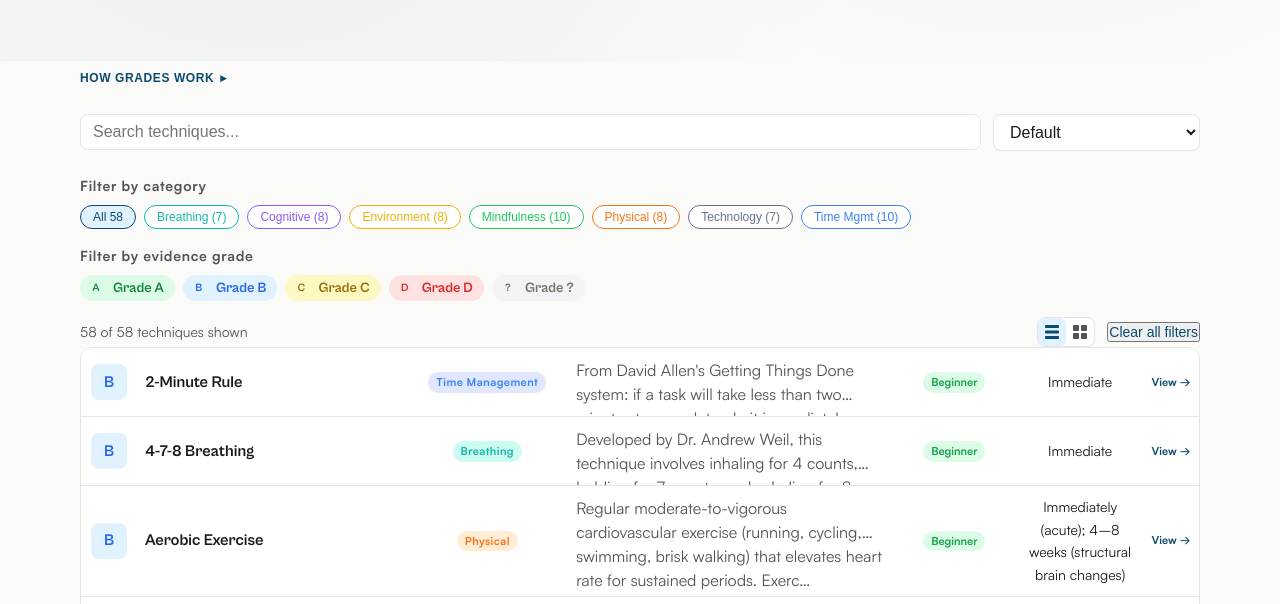
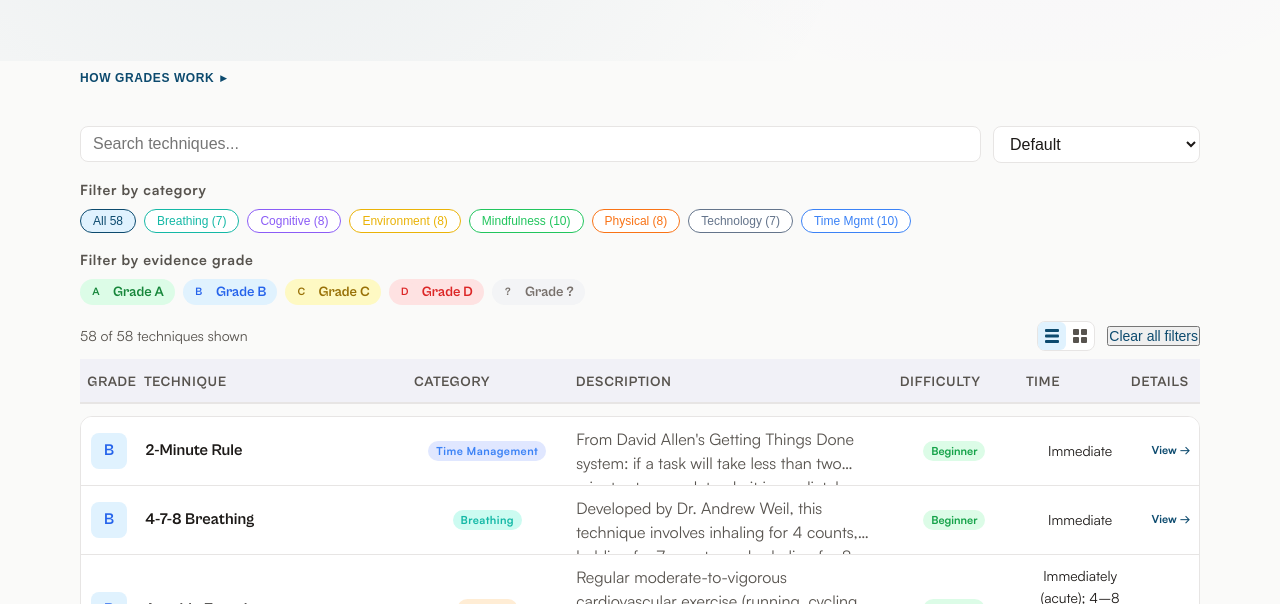
Before and after one commit to cleaver/focushacking, an Astro site: page / in a window 1280 px wide. Shown: the part 683-1287 px from the top of the page. Built offline with nearby package versions, Linux system fonts and the light colour scheme; Astro itself is replaced by a stand-in of ours.

Commit message:
feat: implement sticky controls and list header for improved technique filtering and display

```diff
--- a/src/pages/index.astro
+++ b/src/pages/index.astro
@@ -83,17 +83,20 @@ const jsonData = JSON.stringify(
       <div class="hero-stats">
         <div class="stat">
           <span class="stat-num">{all.length}</span><span class="stat-label"
-            >Techniques</span>
+            >Techniques</span
+          >
         </div>
         <div class="stat-divider"></div>
         <div class="stat">
           <span class="stat-num">{categories.length}</span><span
-            class="stat-label">Categories</span>
+            class="stat-label">Categories</span
+          >
         </div>
         <div class="stat-divider"></div>
         <div class="stat">
           <span class="stat-num">A–D</span><span class="stat-label"
-            >Evidence Grades</span>
+            >Evidence Grades</span
+          >
         </div>
         <div class="stat-divider"></div>
         <div class="stat">
@@ -135,8 +138,9 @@ const jsonData = JSON.stringify(
     </div>
   </div>
 
+  <div class="controls-sticky">
     <!-- Search + Controls -->
-  <div class="mb-6 flex flex-wrap items-center gap-3">
+    <div class="flex flex-wrap items-center gap-3">
       <input
         id="search"
         type="search"
@@ -161,7 +165,9 @@ const jsonData = JSON.stringify(
     </div>
 
     <!-- Filter pills -->
-  <div class="mb-2 text-xs font-semibold uppercase tracking-wider text-muted">
+    <div
+      class="mt-4 mb-2 text-xs font-semibold uppercase tracking-wider text-muted"
+    >
       Filter by category
     </div>
     <div class="mb-4 flex flex-wrap gap-2" id="category-filters">
@@ -196,7 +202,8 @@ const jsonData = JSON.stringify(
     </div>
 
     <div class="mb-4 flex flex-wrap gap-2" id="grade-filters">
-    {grades.map((g) => {
+      {
+        grades.map((g) => {
           return (
             <button
               type="button"
@@ -209,21 +216,64 @@ const jsonData = JSON.stringify(
               Grade {g}
             </button>
           );
-    })}
+        })
+      }
     </div>
 
     <!-- Results info + controls -->
-  <div class="mb-3 flex flex-wrap items-center justify-between gap-2">
+    <div class="flex flex-wrap items-center justify-between gap-2">
       <div id="result-count" class="text-xs text-muted">
         {all.length} of {all.length} techniques shown
       </div>
       <div class="flex items-center gap-3">
-      <div class="flex items-center gap-0 rounded-lg border border-default p-0.5 bg-surface" role="group" aria-label="View mode">
-        <button id="view-list" type="button" class="view-toggle-btn active" aria-pressed="true" aria-label="List view">
-          <svg width="16" height="16" viewBox="0 0 16 16" fill="currentColor" aria-hidden="true"><rect x="1" y="1" width="14" height="3" rx="1"/><rect x="1" y="6.5" width="14" height="3" rx="1"/><rect x="1" y="12" width="14" height="3" rx="1"/></svg>
+        <div
+          class="flex items-center gap-0 rounded-lg border border-default p-0.5 bg-surface"
+          role="group"
+          aria-label="View mode"
+        >
+          <button
+            id="view-list"
+            type="button"
+            class="view-toggle-btn active"
+            aria-pressed="true"
+            aria-label="List view"
+          >
+            <svg
+              width="16"
+              height="16"
+              viewBox="0 0 16 16"
+              fill="currentColor"
+              aria-hidden="true"
+              ><rect x="1" y="1" width="14" height="3" rx="1"></rect><rect
+                x="1"
+                y="6.5"
+                width="14"
+                height="3"
+                rx="1"></rect><rect x="1" y="12" width="14" height="3" rx="1"
+              ></rect></svg
+            >
           </button>
-        <button id="view-grid" type="button" class="view-toggle-btn" aria-pressed="false" aria-label="Grid view">
-          <svg width="16" height="16" viewBox="0 0 16 16" fill="currentColor" aria-hidden="true"><rect x="1" y="1" width="6" height="6" rx="1"/><rect x="9" y="1" width="6" height="6" rx="1"/><rect x="1" y="9" width="6" height="6" rx="1"/><rect x="9" y="9" width="6" height="6" rx="1"/></svg>
+          <button
+            id="view-grid"
+            type="button"
+            class="view-toggle-btn"
+            aria-pressed="false"
+            aria-label="Grid view"
+          >
+            <svg
+              width="16"
+              height="16"
+              viewBox="0 0 16 16"
+              fill="currentColor"
+              aria-hidden="true"
+              ><rect x="1" y="1" width="6" height="6" rx="1"></rect><rect
+                x="9"
+                y="1"
+                width="6"
+                height="6"
+                rx="1"></rect><rect x="1" y="9" width="6" height="6" rx="1"
+              ></rect><rect x="9" y="9" width="6" height="6" rx="1"></rect></svg
+            >
           </button>
         </div>
         <button
@@ -237,8 +287,20 @@ const jsonData = JSON.stringify(
       </div>
     </div>
 
+    <!-- List column header (shown by JS in list view) -->
+    <div id="list-header" class="list-header pt-6" hidden>
+      <span class="list-header-cell">Grade</span>
+      <span class="list-header-cell">Technique</span>
+      <span class="list-header-cell">Category</span>
+      <span class="list-header-cell">Description</span>
+      <span class="list-header-cell">Difficulty</span>
+      <span class="list-header-cell">Time</span>
+      <span class="list-header-cell">Details</span>
+    </div>
+  </div>
+
   <!-- Technique container (populated by JS) -->
-  <div id="grid" aria-live="polite"></div>
+  <div id="grid" aria-live="polite" class="mt-3"></div>
 </BaseLayout>
 
 <div id="data-json" hidden set:html={jsonData} />
@@ -249,27 +311,33 @@ const jsonData = JSON.stringify(
 
   function getFilterBtns(group) {
     if (group === "grade") {
-      return document.querySelectorAll('.grade-filter-btn');
+      return document.querySelectorAll(".grade-filter-btn");
     }
     return document.querySelectorAll(`.filter-pill[data-group="${group}"]`);
   }
 
   function getActiveFilterBtns(group) {
     if (group === "grade") {
-      return document.querySelectorAll('.grade-filter-btn.active');
+      return document.querySelectorAll(".grade-filter-btn.active");
     }
-    return document.querySelectorAll(`.filter-pill[data-group="${group}"].active`);
+    return document.querySelectorAll(
+      `.filter-pill[data-group="${group}"].active`,
+    );
   }
 
   function getFilterBtn(group, value) {
     if (group === "grade") {
       return document.querySelector(`.grade-filter-btn[data-value="${value}"]`);
     }
-    return document.querySelector(`.filter-pill[data-group="${group}"][data-value="${value}"]`);
+    return document.querySelector(
+      `.filter-pill[data-group="${group}"][data-value="${value}"]`,
+    );
   }
 
   function syncPressed() {
-    document.querySelectorAll(".filter-pill, .grade-filter-btn").forEach((b) => {
+    document
+      .querySelectorAll(".filter-pill, .grade-filter-btn")
+      .forEach((b) => {
         b.setAttribute("aria-pressed", b.classList.contains("active"));
       });
   }
@@ -314,9 +382,7 @@ const jsonData = JSON.stringify(
       .forEach((b) => {
         b.classList.toggle("active", b.dataset.value === "all");
       });
-    document
-      .querySelectorAll('.grade-filter-btn')
-      .forEach((b) => {
+    document.querySelectorAll(".grade-filter-btn").forEach((b) => {
       b.classList.remove("active");
     });
     syncPressed();
@@ -327,6 +393,7 @@ const jsonData = JSON.stringify(
     viewMode = mode;
     const listBtn = document.getElementById("view-list");
     const gridBtn = document.getElementById("view-grid");
+    const listHeader = document.getElementById("list-header");
     if (listBtn) {
       listBtn.classList.toggle("active", mode === "list");
       listBtn.setAttribute("aria-pressed", mode === "list");
@@ -335,6 +402,7 @@ const jsonData = JSON.stringify(
       gridBtn.classList.toggle("active", mode === "grid");
       gridBtn.setAttribute("aria-pressed", mode === "grid");
     }
+    if (listHeader) listHeader.hidden = mode !== "list";
     filter();
   }
 
@@ -355,7 +423,7 @@ const jsonData = JSON.stringify(
       .map((b) => b.dataset.value)
       .filter((v) => v !== "all");
     const activeGrades = [
-      ...document.querySelectorAll('.grade-filter-btn.active'),
+      ...document.querySelectorAll(".grade-filter-btn.active"),
     ]
       .map((b) => b.dataset.value)
       .filter((v) => v !== "all");
@@ -484,7 +552,9 @@ const jsonData = JSON.stringify(
   document.addEventListener("DOMContentLoaded", () => {
     document.getElementById("search").addEventListener("input", filter);
     document.getElementById("sort-select").addEventListener("change", filter);
-    document.querySelectorAll(".filter-pill, .grade-filter-btn").forEach((btn) => {
+    document
+      .querySelectorAll(".filter-pill, .grade-filter-btn")
+      .forEach((btn) => {
         btn.addEventListener("click", () => toggleFilter(btn));
       });
     document
@@ -493,8 +563,12 @@ const jsonData = JSON.stringify(
     document
       .getElementById("grade-legend-toggle")
       .addEventListener("click", toggleGradeLegend);
-    document.getElementById("view-list").addEventListener("click", () => setView("list"));
-    document.getElementById("view-grid").addEventListener("click", () => setView("grid"));
+    document
+      .getElementById("view-list")
+      .addEventListener("click", () => setView("list"));
+    document
+      .getElementById("view-grid")
+      .addEventListener("click", () => setView("grid"));
     syncPressed();
     setView(viewMode);
   });
@@ -635,25 +709,64 @@ const jsonData = JSON.stringify(
   }
 
   /* Inactive — grade tint per pill, mini badge shows grade */
-  .grade-filter-btn[data-value="A"] { background: var(--color-grade-a-hi); color: var(--color-grade-a); }
-  .grade-filter-btn[data-value="B"] { background: var(--color-grade-b-hi); color: var(--color-grade-b); }
-  .grade-filter-btn[data-value="C"] { background: var(--color-grade-c-hi); color: var(--color-grade-c); }
-  .grade-filter-btn[data-value="D"] { background: var(--color-grade-d-hi); color: var(--color-grade-d); }
-  .grade-filter-btn[data-value="?"] { background: var(--color-grade-na-hi); color: var(--color-grade-na); }
+  .grade-filter-btn[data-value="A"] {
+    background: var(--color-grade-a-hi);
+    color: var(--color-grade-a);
+  }
+  .grade-filter-btn[data-value="B"] {
+    background: var(--color-grade-b-hi);
+    color: var(--color-grade-b);
+  }
+  .grade-filter-btn[data-value="C"] {
+    background: var(--color-grade-c-hi);
+    color: var(--color-grade-c);
+  }
+  .grade-filter-btn[data-value="D"] {
+    background: var(--color-grade-d-hi);
+    color: var(--color-grade-d);
+  }
+  .grade-filter-btn[data-value="?"] {
+    background: var(--color-grade-na-hi);
+    color: var(--color-grade-na);
+  }
 
   /* Active — darker fill + ring for distinction */
-  .grade-filter-btn.active[data-value="A"] { background: var(--color-grade-a); color: white; }
-  .grade-filter-btn.active[data-value="B"] { background: var(--color-grade-b); color: white; }
-  .grade-filter-btn.active[data-value="C"] { background: var(--color-grade-c); color: white; }
-  .grade-filter-btn.active[data-value="D"] { background: var(--color-grade-d); color: white; border-color: var(--color-grade-d); }
-  .grade-filter-btn.active[data-value="?"] { background: var(--color-grade-na); color: white; }
-  .grade-filter-btn.active .grade-mini { background: white; color: inherit; }
+  .grade-filter-btn.active[data-value="A"] {
+    background: var(--color-grade-a);
+    color: white;
+  }
+  .grade-filter-btn.active[data-value="B"] {
+    background: var(--color-grade-b);
+    color: white;
+  }
+  .grade-filter-btn.active[data-value="C"] {
+    background: var(--color-grade-c);
+    color: white;
+  }
+  .grade-filter-btn.active[data-value="D"] {
+    background: var(--color-grade-d);
+    color: white;
+    border-color: var(--color-grade-d);
+  }
+  .grade-filter-btn.active[data-value="?"] {
+    background: var(--color-grade-na);
+    color: white;
+  }
+  .grade-filter-btn.active .grade-mini {
+    background: white;
+    color: inherit;
+  }
 
   /* Dark mode active — light grades need dark text for a11y */
   .dark .grade-filter-btn.active[data-value="A"],
   .dark .grade-filter-btn.active[data-value="B"],
   .dark .grade-filter-btn.active[data-value="C"],
   .dark .grade-filter-btn.active[data-value="D"],
-  .dark .grade-filter-btn.active[data-value="?"] { color: #0f0f1a; }
-  .dark .grade-filter-btn.active .grade-mini { background: #0f0f1a; color: white; }
+  .dark .grade-filter-btn.active[data-value="?"] {
+    color: #0f0f1a;
+  }
+  .dark .grade-filter-btn.active .grade-mini {
+    background: #0f0f1a;
+    color: white;
+  }
 </style>
--- a/src/styles/global.css
+++ b/src/styles/global.css
@@ -105,13 +105,13 @@
   --diff-advanced: #dc2626;
 
   /* Fluid type scale (POC) */
-  --text-xs:   clamp(0.75rem,  0.7rem  + 0.25vw, 0.875rem);
-  --text-sm:   clamp(0.875rem, 0.8rem  + 0.35vw, 1rem);
-  --text-base: clamp(1rem,     0.95rem + 0.25vw, 1.125rem);
-  --text-lg:   clamp(1.125rem, 1rem    + 0.75vw, 1.5rem);
-  --text-xl:   clamp(1.5rem,   1.2rem  + 1.25vw, 2.25rem);
-  --text-2xl:  clamp(2rem,     1.2rem  + 2.5vw,  3.5rem);
-  --text-3xl:  clamp(2.5rem,   1rem    + 4vw,    5rem);
+  --text-xs: clamp(0.75rem, 0.7rem + 0.25vw, 0.875rem);
+  --text-sm: clamp(0.875rem, 0.8rem + 0.35vw, 1rem);
+  --text-base: clamp(1rem, 0.95rem + 0.25vw, 1.125rem);
+  --text-lg: clamp(1.125rem, 1rem + 0.75vw, 1.5rem);
+  --text-xl: clamp(1.5rem, 1.2rem + 1.25vw, 2.25rem);
+  --text-2xl: clamp(2rem, 1.2rem + 2.5vw, 3.5rem);
+  --text-3xl: clamp(2.5rem, 1rem + 4vw, 5rem);
 }
 
 .dark {
@@ -523,17 +523,60 @@ body {
   font-weight: 800;
 }
 
-.grade-a, .grade-A { background: var(--color-grade-a-hi); color: var(--color-grade-a); }
-.grade-b, .grade-B { background: var(--color-grade-b-hi); color: var(--color-grade-b); }
-.grade-c, .grade-C { background: var(--color-grade-c-hi); color: var(--color-grade-c); }
-.grade-d, .grade-D { background: var(--color-grade-d-hi); color: var(--color-grade-d); }
-.grade-\?, .grade-na { background: var(--color-grade-na-hi); color: var(--color-grade-na); }
+.grade-a,
+.grade-A {
+  background: var(--color-grade-a-hi);
+  color: var(--color-grade-a);
+}
 
-.grade-mini.grade-A { background: var(--color-grade-a-hi); color: var(--color-grade-a); }
-.grade-mini.grade-B { background: var(--color-grade-b-hi); color: var(--color-grade-b); }
-.grade-mini.grade-C { background: var(--color-grade-c-hi); color: var(--color-grade-c); }
-.grade-mini.grade-D { background: var(--color-grade-d-hi); color: var(--color-grade-d); }
-.grade-mini.grade-\? { background: var(--color-grade-na-hi); color: var(--color-grade-na); }
+.grade-b,
+.grade-B {
+  background: var(--color-grade-b-hi);
+  color: var(--color-grade-b);
+}
+
+.grade-c,
+.grade-C {
+  background: var(--color-grade-c-hi);
+  color: var(--color-grade-c);
+}
+
+.grade-d,
+.grade-D {
+  background: var(--color-grade-d-hi);
+  color: var(--color-grade-d);
+}
+
+.grade-\?,
+.grade-na {
+  background: var(--color-grade-na-hi);
+  color: var(--color-grade-na);
+}
+
+.grade-mini.grade-A {
+  background: var(--color-grade-a-hi);
+  color: var(--color-grade-a);
+}
+
+.grade-mini.grade-B {
+  background: var(--color-grade-b-hi);
+  color: var(--color-grade-b);
+}
+
+.grade-mini.grade-C {
+  background: var(--color-grade-c-hi);
+  color: var(--color-grade-c);
+}
+
+.grade-mini.grade-D {
+  background: var(--color-grade-d-hi);
+  color: var(--color-grade-d);
+}
+
+.grade-mini.grade-\? {
+  background: var(--color-grade-na-hi);
+  color: var(--color-grade-na);
+}
 
 .grade-badge {
   display: inline-flex;
@@ -923,6 +966,51 @@ body {
   box-shadow: 0 4px 6px -1px rgba(0, 0, 0, 0.3), 0 2px 4px -2px rgba(0, 0, 0, 0.3);
 }
 
+/* ── Sticky controls ───────────────────────────────── */
+.controls-sticky {
+  position: sticky;
+  top: 57px;
+  z-index: 90;
+  background: color-mix(in oklab, var(--color-bg) 94%, transparent);
+  backdrop-filter: blur(8px);
+  -webkit-backdrop-filter: blur(8px);
+  border-bottom: 1px solid var(--color-border);
+  padding-top: 0.75rem;
+  margin-bottom: 0.75rem;
+}
+
+/* ── List column header (inside sticky controls) ─── */
+.list-header {
+  display: grid;
+  grid-template-columns: 3.5rem 1.5fr 0.9fr 1.8fr 0.7fr 0.7fr 3.5rem;
+  padding: 0.75rem 0 0.5rem;
+  margin-top: 0.5rem;
+  font-size: var(--text-xs);
+  font-weight: 700;
+  font-family: var(--font-display);
+  letter-spacing: 0.06em;
+  text-transform: uppercase;
+  color: var(--color-text-muted);
+  border-bottom: 1px solid var(--color-border);
+  background: var(--color-surface-2);
+}
+
+.list-header-cell {
+  padding: 0 0.5rem;
+  display: flex;
+  align-items: center;
+}
+
+.list-header-cell:first-of-type {
+  padding-left: 1rem;
+  justify-content: center;
+}
+
+.list-header-cell:last-of-type {
+  justify-content: center;
+  padding-right: 2rem;
+}
+
 /* ── View toggle ──────────────────────────────────── */
 .view-toggle-btn {
   display: inline-flex;
@@ -936,9 +1024,11 @@ body {
   color: var(--color-text-muted);
   cursor: pointer;
 }
+
 .view-toggle-btn:hover {
   color: var(--color-text);
 }
+
 .view-toggle-btn.active {
   background: var(--color-accent-light);
   color: var(--color-accent);
@@ -951,6 +1041,7 @@ body {
   overflow: hidden;
   background: var(--color-surface);
 }
+
 .list-row {
   display: grid;
   grid-template-columns: 3.5rem 1.5fr 0.9fr 1.8fr 0.7fr 0.7fr 3.5rem;
@@ -958,12 +1049,15 @@ body {
   color: inherit;
   border-bottom: 1px solid var(--color-border);
 }
+
 .list-row:last-child {
   border-bottom: none;
 }
+
 .list-row:hover .list-cell {
   background: var(--color-surface-2);
 }
+
 .list-cell {
   padding: 0.625rem 0.5rem;
   font-size: var(--text-sm);
@@ -972,14 +1066,17 @@ body {
   background: var(--color-surface);
   color: var(--color-text);
 }
+
 .list-cell-grade {
   justify-content: center;
 }
+
 .list-cell-name {
   font-weight: 700;
   font-family: var(--font-display);
   font-size: var(--text-sm);
 }
+
 .list-cell-desc {
   color: var(--color-text-muted);
   display: -webkit-box;
@@ -989,18 +1086,22 @@ body {
   font-size: var(--text-sm);
   line-height: 1.5;
 }
+
 .list-cell-difficulty,
 .list-cell-benefit {
   font-size: var(--text-xs);
   justify-content: center;
   text-align: center;
 }
+
 .list-cell-details {
   justify-content: center;
 }
+
 .list-cell-category {
   justify-content: center;
 }
+
 .list-details-link {
   font-size: 0.6875rem;
   font-weight: 600;
@@ -1020,13 +1121,41 @@ body {
   white-space: nowrap;
   line-height: 1.3;
 }
-.cat-Time_Management { background: var(--cat-time-hi); color: var(--color-cat-time); }
-.cat-Mindfulness { background: var(--cat-mindfulness-hi); color: var(--color-cat-mindfulness); }
-.cat-Breathing { background: var(--cat-breathing-hi); color: var(--color-cat-breathing); }
-.cat-Physical { background: var(--cat-physical-hi); color: var(--color-cat-physical); }
-.cat-Environment { background: var(--cat-environment-hi); color: var(--color-cat-environment); }
-.cat-Cognitive { background: var(--cat-cognitive-hi); color: var(--color-cat-cognitive); }
-.cat-Technology { background: var(--cat-technology-hi); color: var(--color-cat-technology); }
+
+.cat-Time_Management {
+  background: var(--cat-time-hi);
+  color: var(--color-cat-time);
+}
+
+.cat-Mindfulness {
+  background: var(--cat-mindfulness-hi);
+  color: var(--color-cat-mindfulness);
+}
+
+.cat-Breathing {
+  background: var(--cat-breathing-hi);
+  color: var(--color-cat-breathing);
+}
+
+.cat-Physical {
+  background: var(--cat-physical-hi);
+  color: var(--color-cat-physical);
+}
+
+.cat-Environment {
+  background: var(--cat-environment-hi);
+  color: var(--color-cat-environment);
+}
+
+.cat-Cognitive {
+  background: var(--cat-cognitive-hi);
+  color: var(--color-cat-cognitive);
+}
+
+.cat-Technology {
+  background: var(--cat-technology-hi);
+  color: var(--color-cat-technology);
+}
 
 /* List difficulty badges */
 .list-diff-badge {
@@ -1039,15 +1168,28 @@ body {
   white-space: nowrap;
   line-height: 1.3;
 }
-.diff-Beginner { background: var(--diff-beginner-hi); color: var(--diff-beginner); }
-.diff-Intermediate { background: var(--diff-intermediate-hi); color: var(--diff-intermediate); }
-.diff-Advanced { background: var(--diff-advanced-hi); color: var(--diff-advanced); }
+
+.diff-Beginner {
+  background: var(--diff-beginner-hi);
+  color: var(--diff-beginner);
+}
+
+.diff-Intermediate {
+  background: var(--diff-intermediate-hi);
+  color: var(--diff-intermediate);
+}
+
+.diff-Advanced {
+  background: var(--diff-advanced-hi);
+  color: var(--diff-advanced);
+}
 
 /* List responsive — horizontal scroll on small screens */
 @media (max-width: 820px) {
   .list-view {
     overflow-x: auto;
   }
+
   .list-row {
     min-width: 700px;
   }
```
Lines whose indentation alone changed are shown as unchanged.
